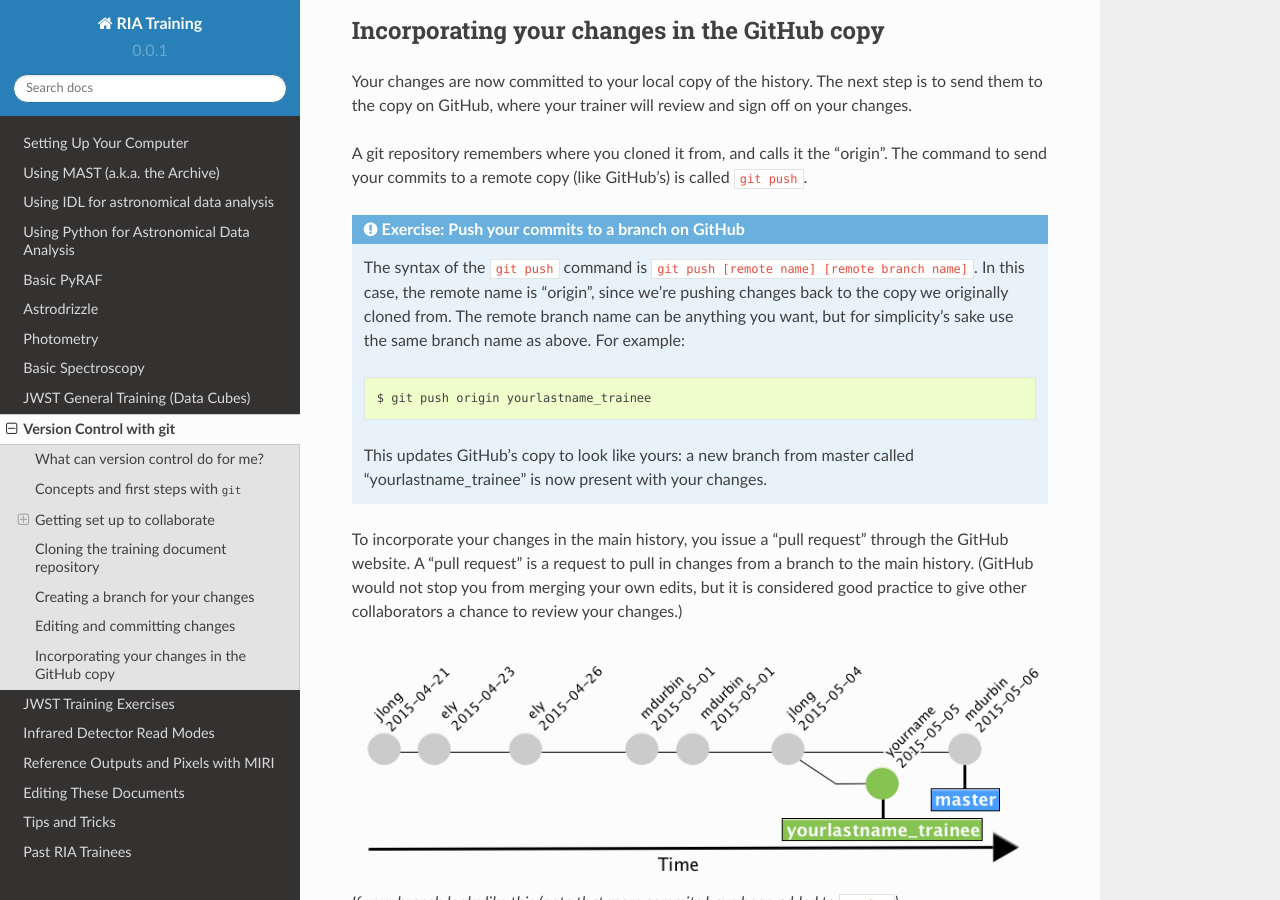
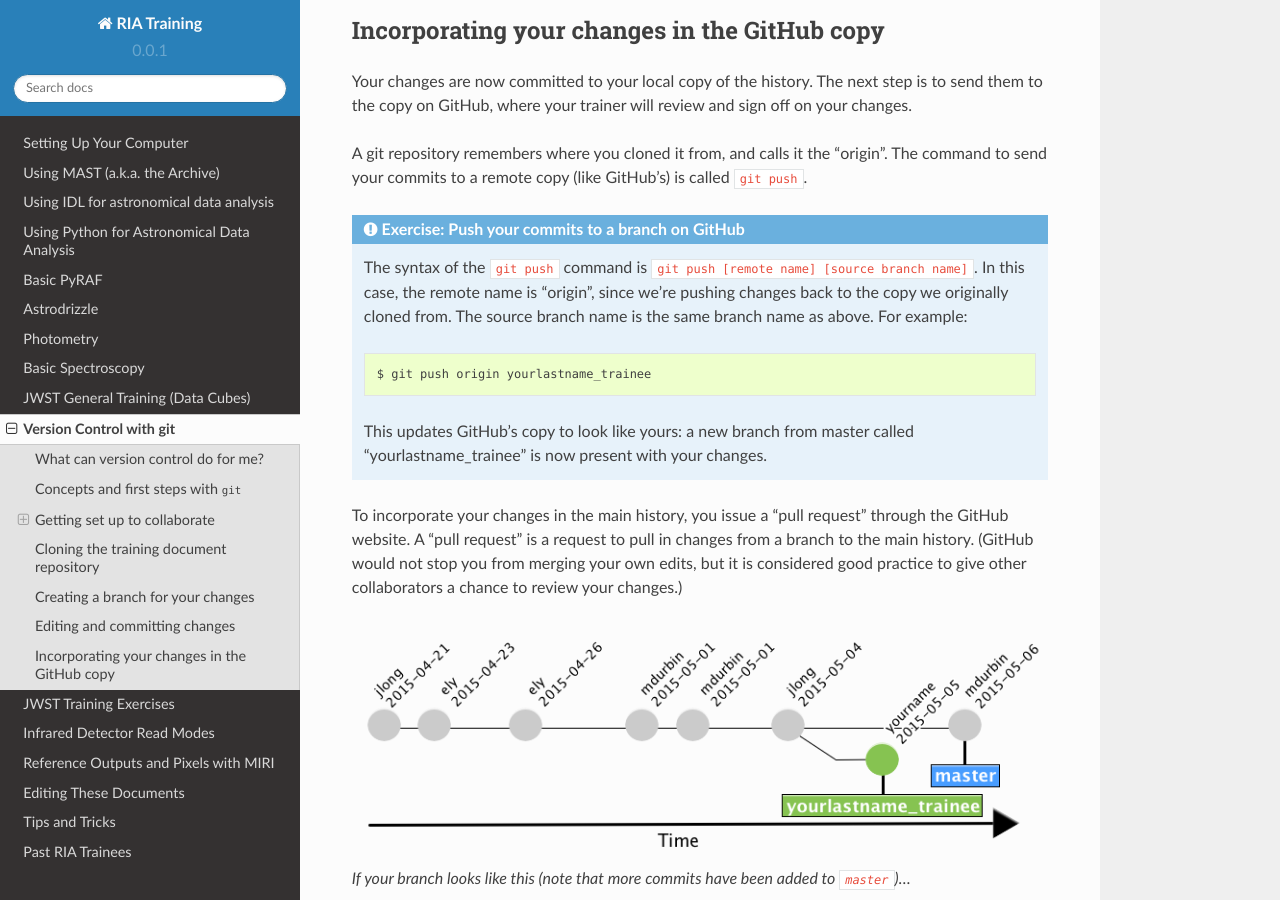
Before and after one commit to staceybright/training-library, a Sphinx documentation site: the page built from source/version_control.txt, in a window 1280 px wide and 900 px high, scrolled down 7380 px. Built offline with Sphinx 7.4.7 and the Read the Docs theme 2.0.0, drawn with Linux system fonts in a browser that asks for light colours.

Commit message:
Fix explanation of git push syntax in version_control.txt

```diff
--- a/source/version_control.txt
+++ b/source/version_control.txt
@@ -225,7 +225,7 @@ A git repository remembers where you cloned it from, and calls it the "origin".
 .. admonition:: Exercise: Push your commits to a branch on GitHub
    :class: note
 
-   The syntax of the ``git push`` command is ``git push [remote name] [remote branch name]``. In this case, the remote name is "origin", since we're pushing changes back to the copy we originally cloned from. The remote branch name can be anything you want, but for simplicity's sake use the same branch name as above. For example::
+   The syntax of the ``git push`` command is ``git push [remote name] [source branch name]``. In this case, the remote name is "origin", since we're pushing changes back to the copy we originally cloned from. The source branch name is the same branch name as above. For example::
 
    $ git push origin yourlastname_trainee
 
```
